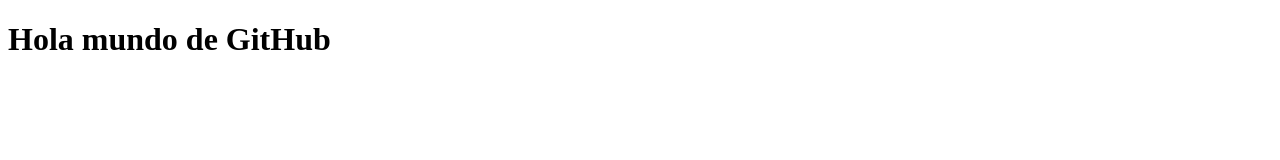
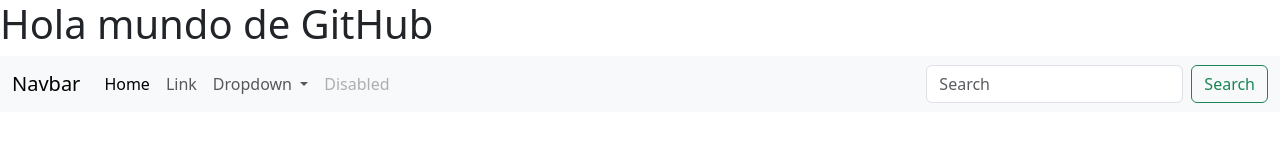
Before and after one commit to ClaudioMendez68/ejemplo1_g7, a plain HTML site: page index.html in a window 1280 px wide. Drawn offline with nearby package versions, Linux system fonts and the light colour scheme.

Commit message:
Y le pusimos un navbar con bootstrap

```diff
--- a/index.html
+++ b/index.html
@@ -4,8 +4,47 @@
     <meta charset="UTF-8">
     <meta name="viewport" content="width=device-width, initial-scale=1.0">
     <title>Git - GitHub</title>
+    <link href="https://cdn.jsdelivr.net/npm/bootstrap@5.3.3/dist/css/bootstrap.min.css" rel="stylesheet" integrity="sha384-QWTKZyjpPEjISv5WaRU9OFeRpok6YctnYmDr5pNlyT2bRjXh0JMhjY6hW+ALEwIH" crossorigin="anonymous">
 </head>
 <body>
     <h1>Hola mundo de GitHub</h1>
+    <nav class="navbar navbar-expand-lg bg-body-tertiary">
+        <div class="container-fluid">
+          <a class="navbar-brand" href="#">Navbar</a>
+          <button class="navbar-toggler" type="button" data-bs-toggle="collapse" data-bs-target="#navbarSupportedContent" aria-controls="navbarSupportedContent" aria-expanded="false" aria-label="Toggle navigation">
+            <span class="navbar-toggler-icon"></span>
+          </button>
+          <div class="collapse navbar-collapse" id="navbarSupportedContent">
+            <ul class="navbar-nav me-auto mb-2 mb-lg-0">
+              <li class="nav-item">
+                <a class="nav-link active" aria-current="page" href="#">Home</a>
+              </li>
+              <li class="nav-item">
+                <a class="nav-link" href="#">Link</a>
+              </li>
+              <li class="nav-item dropdown">
+                <a class="nav-link dropdown-toggle" href="#" role="button" data-bs-toggle="dropdown" aria-expanded="false">
+                  Dropdown
+                </a>
+                <ul class="dropdown-menu">
+                  <li><a class="dropdown-item" href="#">Action</a></li>
+                  <li><a class="dropdown-item" href="#">Another action</a></li>
+                  <li><hr class="dropdown-divider"></li>
+                  <li><a class="dropdown-item" href="#">Something else here</a></li>
+                </ul>
+              </li>
+              <li class="nav-item">
+                <a class="nav-link disabled" aria-disabled="true">Disabled</a>
+              </li>
+            </ul>
+            <form class="d-flex" role="search">
+              <input class="form-control me-2" type="search" placeholder="Search" aria-label="Search">
+              <button class="btn btn-outline-success" type="submit">Search</button>
+            </form>
+          </div>
+        </div>
+      </nav>
+    <!-- SCRIPTS -->
+    <script src="https://cdn.jsdelivr.net/npm/bootstrap@5.3.3/dist/js/bootstrap.bundle.min.js" integrity="sha384-YvpcrYf0tY3lHB60NNkmXc5s9fDVZLESaAA55NDzOxhy9GkcIdslK1eN7N6jIeHz" crossorigin="anonymous"></script>
 </body>
 </html>
```
